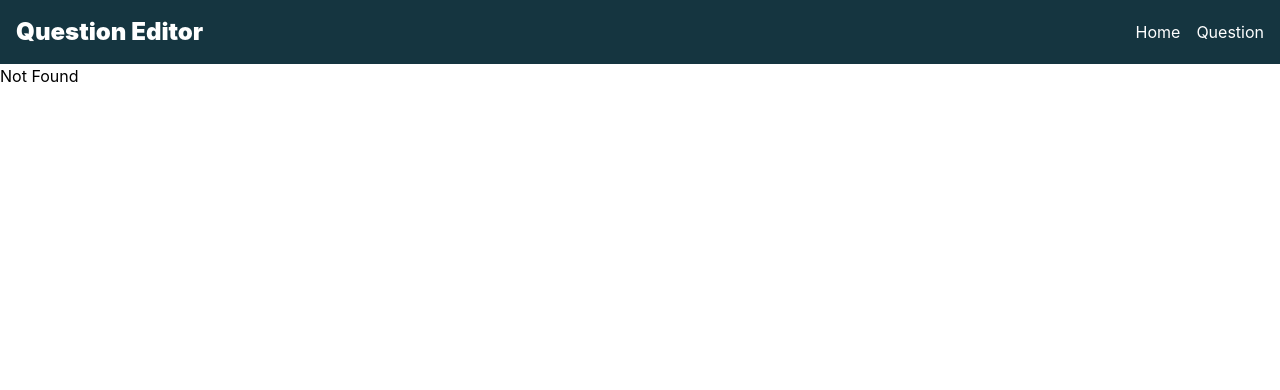
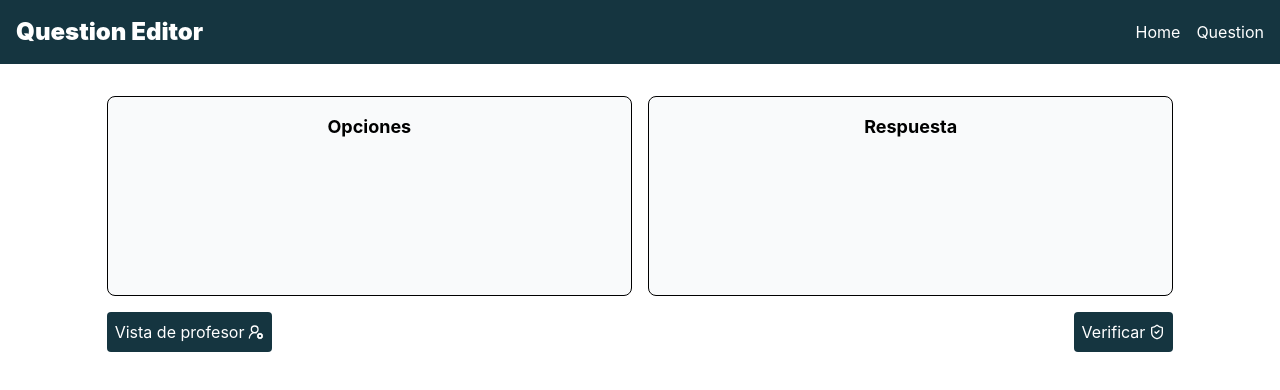
Before and after one commit to sae0-3/bit-a-bit, a React (Vite) app in the folder frontend/: page /view-student in a window 1280 px wide. Before the commit this address had no page. Shown: the top 390 px of the page. Built offline with nearby package versions, Linux system fonts and the light colour scheme.

Commit message:
feat(frontend): implementar bases para la vista del estudiante

```diff
--- a/frontend/package.json
+++ b/frontend/package.json
@@ -11,6 +11,8 @@
   },
   "dependencies": {
     "@dnd-kit/core": "^6.3.1",
+    "@dnd-kit/modifiers": "^9.0.0",
+    "@dnd-kit/sortable": "^10.0.0",
     "@tailwindcss/vite": "^4.1.4",
     "@tanstack/react-router": "^1.117.1",
     "@tanstack/react-router-devtools": "^1.117.1",
--- /dev/null
+++ b/frontend/src/components/CreateAnswerStudent.tsx
@@ -0,0 +1,90 @@
+import { closestCenter, DndContext, DragEndEvent, DragOverlay, DragStartEvent } from '@dnd-kit/core'
+import { restrictToVerticalAxis } from '@dnd-kit/modifiers'
+import { arrayMove, SortableContext, verticalListSortingStrategy } from '@dnd-kit/sortable'
+import { useState } from 'react'
+
+import { useQuestionFormStore } from '../stores/question-form.store'
+import { ListContainer } from './ListContainer'
+
+export const CreateAnswerStudent = () => {
+  const { options } = useQuestionFormStore()
+  const [lists, setLists] = useState({
+    left: options,
+    right: []
+  })
+  const [activeId, setActiveId] = useState<string | null>(null)
+
+  const handleDragStart = (event: DragStartEvent) => {
+    setActiveId(String(event.active.id));
+  };
+
+  const handleDragEnd = (event: DragEndEvent) => {
+    const { active, over } = event
+    if (!over) return
+
+    if (active.data.current?.list === over.data.current?.list) {
+      const listKey = active.data.current?.list as keyof typeof lists
+      const oldIndex = active.data.current?.index
+      const newIndex = over.data.current?.index
+
+      setLists(prev => ({
+        ...prev,
+        [listKey]: arrayMove(prev[listKey], oldIndex, newIndex)
+      }))
+    }
+    else {
+      const fromList = active.data.current?.list as keyof typeof lists
+      const toList = over.data.current?.list as keyof typeof lists
+      const itemIndex = active.data.current?.index
+
+      setLists(prev => {
+        const newFromList = [...prev[fromList]]
+        const newToList = [...prev[toList]]
+        const [movedItem] = newFromList.splice(itemIndex, 1)
+
+        return {
+          ...prev,
+          [fromList]: newFromList,
+          [toList]: [...newToList, movedItem]
+        }
+      })
+    }
+
+    setActiveId(null)
+  }
+
+  return (
+    <div className="w-10/12 mx-auto">
+      <DndContext
+        collisionDetection={closestCenter}
+        modifiers={[restrictToVerticalAxis]}
+        onDragStart={handleDragStart}
+        onDragEnd={handleDragEnd}
+      >
+        <div className="flex flex-col md:flex-row flex-wrap gap-4 justify-between">
+          <SortableContext
+            items={lists.left}
+            strategy={verticalListSortingStrategy}
+          >
+            <ListContainer title="Opciones" items={lists.left} listName="left" />
+          </SortableContext>
+
+          <SortableContext
+            items={lists.right}
+            strategy={verticalListSortingStrategy}
+          >
+            <ListContainer title="Respuesta" items={lists.right} listName="right" />
+          </SortableContext>
+        </div>
+
+        <DragOverlay>
+          {activeId ? (
+            <div className="bg-white border-2 border-blue-500 rounded-lg px-4 py-2 shadow-xl">
+              {lists.left.find(i => i === activeId) || lists.right.find(i => i === activeId)}
+            </div>
+          ) : null}
+        </DragOverlay>
+      </DndContext>
+    </div>
+  )
+}
--- /dev/null
+++ b/frontend/src/components/DescriptionStudent.tsx
@@ -0,0 +1,45 @@
+import { useState } from 'react'
+
+import { useQuestionFormStore } from '../stores/question-form.store'
+
+export const DescriptionStudent = () => {
+  const [selectedImage, setSelectedImage] = useState<string | null>(null)
+  const { description, images } = useQuestionFormStore()
+
+  return (
+    <>
+      <section className={`w-10/12 flex flex-col ${images.length > 0 ? 'gap-4' : ''}`}>
+        <p>{description}</p>
+
+        <div className="flex overflow-x-auto gap-3 md:gap-4 w-full">
+          {images.map((src, index) => (
+            <div
+              key={index}
+              className="relative shrink-0 w-32 h-32"
+              onClick={() => setSelectedImage(src)}
+            >
+              <img
+                src={src}
+                alt={`Imagen ${index + 1}`}
+                className="w-full h-full object-cover rounded border border-gray-200"
+              />
+            </div>
+          ))}
+        </div>
+      </section>
+
+      {selectedImage && (
+        <div
+          className="fixed inset-0 bg-black bg-opacity-80 z-50 flex items-center justify-center p-4"
+          onClick={() => setSelectedImage(null)}
+        >
+          <img
+            src={selectedImage}
+            alt="Imagen ampliada"
+            className="max-w-full max-h-[90vh] object-contain"
+          />
+        </div>
+      )}
+    </>
+  )
+}
--- /dev/null
+++ b/frontend/src/components/ListContainer.tsx
@@ -0,0 +1,25 @@
+import { SortableItem } from './SortableItem'
+
+type ListContainerProps = {
+  title: string
+  items: string[]
+  listName: string
+}
+
+export const ListContainer = ({ title, items, listName }: ListContainerProps) => (
+  <div className="flex-1 border rounded-lg p-4 bg-gray-50 min-h-[200px]">
+    <h3 className="font-bold text-lg mb-4 text-center">{title}</h3>
+
+    <div className="space-y-2">
+      {items.map((item, index) => (
+        <SortableItem
+          key={item}
+          id={item}
+          value={item}
+          list={listName}
+          index={index}
+        />
+      ))}
+    </div>
+  </div>
+)
--- /dev/null
+++ b/frontend/src/components/SortableItem.tsx
@@ -0,0 +1,50 @@
+import { useSortable } from '@dnd-kit/sortable'
+import { CSS } from '@dnd-kit/utilities'
+
+type SortableProps = {
+  id: string
+  value: string
+  list: string
+  index: number
+}
+
+export const SortableItem = ({
+  id,
+  value,
+  list,
+  index
+}: SortableProps) => {
+  const {
+    attributes,
+    listeners,
+    setNodeRef,
+    transform,
+    transition,
+    isDragging,
+  } = useSortable({
+    id,
+    data: {
+      list,
+      index
+    }
+  })
+
+  const style = {
+    transform: CSS.Transform.toString(transform),
+    transition,
+    opacity: isDragging ? 0.8 : 1,
+  }
+
+  return (
+    <div
+      ref={setNodeRef}
+      style={style}
+      {...attributes}
+      {...listeners}
+      className={`bg-white border rounded-lg px-4 py-2 cursor-grab active:cursor-grabbing
+        ${isDragging ? 'shadow-lg border-blue-500' : 'border-gray-300'}`}
+    >
+      {value}
+    </div>
+  )
+}
--- a/frontend/src/pages/CreateQuestion.tsx
+++ b/frontend/src/pages/CreateQuestion.tsx
@@ -1,10 +1,11 @@
 import { useState } from 'react'
-import { LuPlus } from 'react-icons/lu'
+import { LuPlus, LuUserRoundPen } from 'react-icons/lu'
 
 import { AddOptionModal } from '../components/AddOptionModal'
 import { DescriptionEditor } from '../components/DescriptionEditor'
 import { Options } from '../components/Options'
 import { useQuestionFormStore } from '../stores/question-form.store'
+import { Link } from '@tanstack/react-router'
 
 export default function CreateQuestion() {
   const [viewModal, setviewModal] = useState(false)
@@ -28,6 +29,13 @@ export default function CreateQuestion() {
       </button>
 
       <Options />
+
+      <Link
+        className="bg-primary-dark text-white p-2 rounded hover:cursor-pointer flex items-center gap-1"
+        to="/view-student"
+      >
+        <span>Vista de estudiante</span> <LuUserRoundPen />
+      </Link>
     </div >
   )
 }
--- /dev/null
+++ b/frontend/src/pages/ViewStudent.tsx
@@ -0,0 +1,30 @@
+import { Link } from '@tanstack/react-router'
+import { LuShieldCheck, LuUserRoundCog } from 'react-icons/lu'
+
+import { CreateAnswerStudent } from '../components/CreateAnswerStudent'
+import { DescriptionStudent } from '../components/DescriptionStudent'
+
+export default function ViewStudent() {
+  return (
+    <div className="w-full flex flex-col items-center gap-4 my-4">
+      <DescriptionStudent />
+
+      <CreateAnswerStudent />
+
+      <section className="w-10/12 flex justify-between gap-4 flex-wrap">
+        <Link
+          className="bg-primary-dark text-white p-2 rounded hover:cursor-pointer flex items-center gap-1"
+          to="/create-question"
+        >
+          <span>Vista de profesor</span> <LuUserRoundCog />
+        </Link>
+
+        <button
+          className="bg-primary-dark text-white p-2 rounded hover:cursor-pointer flex items-center gap-1"
+        >
+          <span>Verificar</span> <LuShieldCheck />
+        </button>
+      </section>
+    </div>
+  )
+}
--- a/frontend/src/routes/__root.tsx
+++ b/frontend/src/routes/__root.tsx
@@ -7,8 +7,9 @@ import {
 import { TanStackRouterDevtools } from '@tanstack/react-router-devtools'
 
 import App from '../App'
+import { Header } from '../components/Header'
 import CreateQuestion from '../pages/CreateQuestion'
-import { Header } from '../components/Header'
+import ViewStudent from '../pages/ViewStudent'
 
 export const rootRoute = createRootRoute({
   component: () => (
@@ -32,9 +33,16 @@ const createQuestionRoute = createRoute({
   component: () => <CreateQuestion />,
 })
 
+const viewStudentRoute = createRoute({
+  getParentRoute: () => rootRoute,
+  path: '/view-student',
+  component: () => <ViewStudent />,
+})
+
 const routeTree = rootRoute.addChildren([
   indexRoute,
   createQuestionRoute,
+  viewStudentRoute,
 ])
 
 export const router = createRouter({ routeTree })
```
Also changed, not shown: 1 other file (tests, documents, lock files or other folders).
